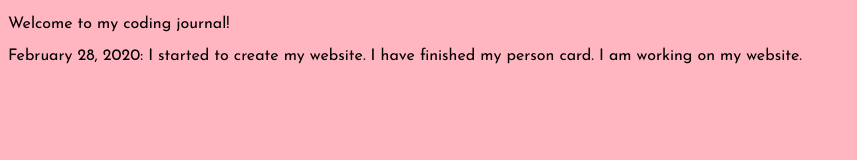
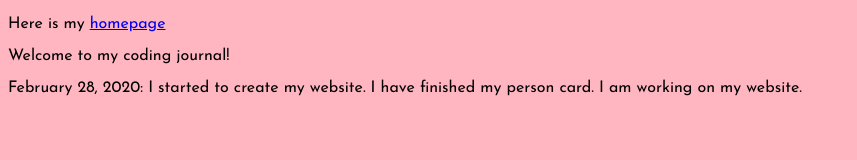
Before and after one commit to c23mj1/c23mj1.github.io, a plain HTML site: page journal.html in a window 1280 px wide. Shown: the whole page, without its empty margins (0-857 px from the left). Drawn offline with Linux system fonts and the light colour scheme; a web font is replaced by a local one.

Commit message:
HI again

```diff
--- a/journal.html
+++ b/journal.html
@@ -13,7 +13,12 @@
 
 	</style>
 
+
 </head>
+
+
+<p>Here is my <a href="index.html">homepage</a></p>
+
 <body>
 
 <div id="minelle">
```
Also changed, not shown: projects.html (+3 -0 lines).
